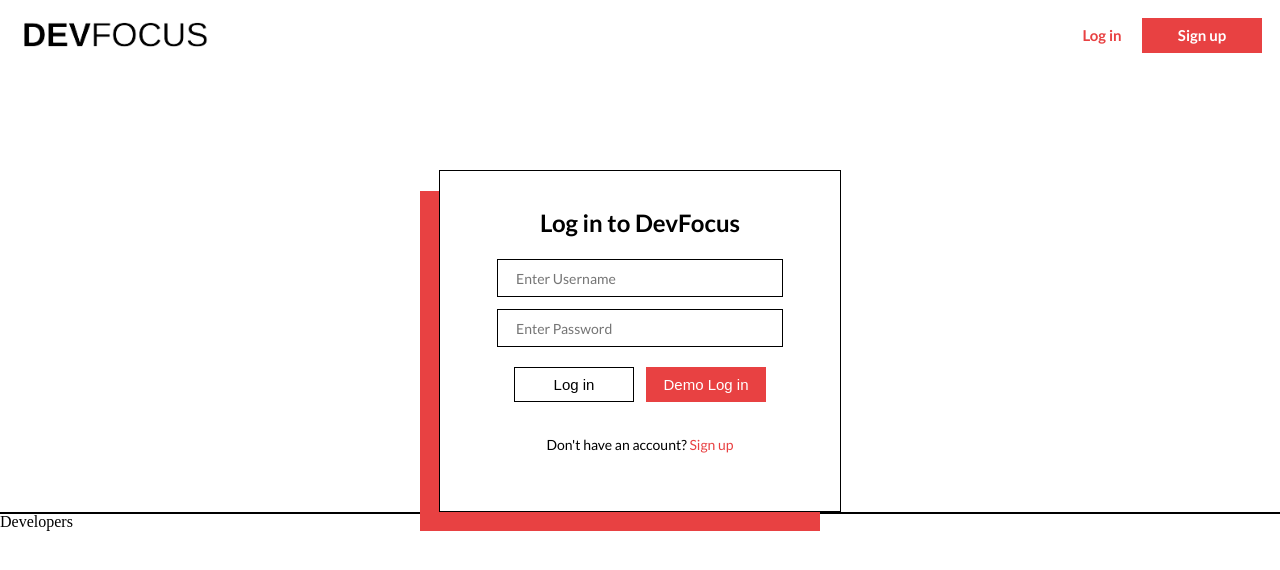
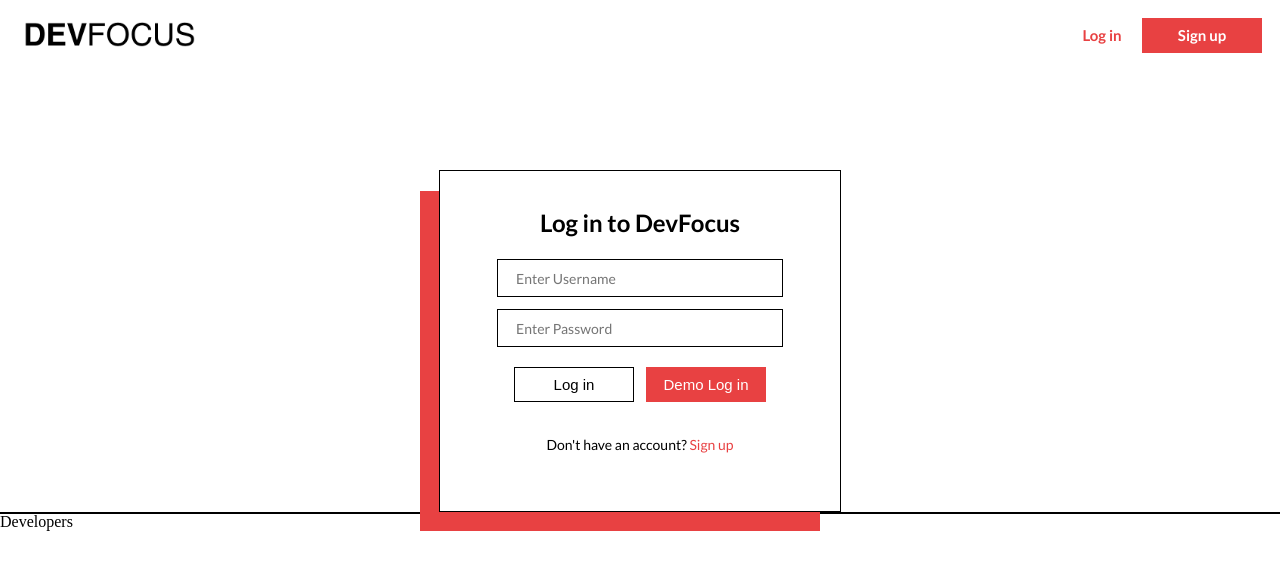
Before and after one commit to elhoussine/devfocus, a React (Create React App) app in the folder frontend/: page /#/login in a window 1280 px wide. Shown: the top 570 px of the page. Built offline with nearby package versions, Linux system fonts and the light colour scheme.

Commit message:
change bottom containers to flex box

```diff
--- a/frontend/src/components/Homepage/Homepage.jsx
+++ b/frontend/src/components/Homepage/Homepage.jsx
@@ -30,8 +30,7 @@ class Homepage extends React.Component {
                 Accelerate your<br></br>job search
               </h1>
               <h2>
-                Track your job applications, networking, algorithms practice,
-                all in one place
+                Track your job applications, networking, data structures & algorithms, all in one place
               </h2>
               <div className="hero-buttons">
                 <Link to={`/signup`}>
--- a/frontend/src/components/Homepage/homepage.css
+++ b/frontend/src/components/Homepage/homepage.css
@@ -208,16 +208,16 @@
   border-bottom: 2px solid white;
   padding-bottom: 24px;
   font-weight: 700;
-
 }
 
 .bottom-subheading{
+  max-width: 1218px;
+  width: 100%;
   color: white;
   font-family: 'Lato', sans-serif;
   font-size: 24px;
   margin-top: 31px;
   font-weight: 400;
-  margin-right: 306px;
   margin-bottom: 48px;
 }
 
--- a/frontend/src/components/Nav/NavBar.jsx
+++ b/frontend/src/components/Nav/NavBar.jsx
@@ -1,7 +1,7 @@
 import React from "react";
 import { Link, NavLink } from "react-router-dom";
 import "./navbar.css";
-import logo from "../../assets/logo_h50.png"
+import logo from "../../assets/logo-raleway-h48.png"
 
 class NavBar extends React.Component {
   constructor(props) {
@@ -76,7 +76,7 @@ class NavBar extends React.Component {
     return (
       <div className="navbar">
         <div className="navbar-content">
-          <Link to={`/`}><img src={logo} height={"25px"}></img></Link>
+          <Link to={`/`}><img src={logo} height="25px"></img></Link>
           {this.navLinks()}
           {this.getLinks()}
         </div>
```
Also changed, not shown: frontend/src/assets/logo-raleway-h48.png (added).
